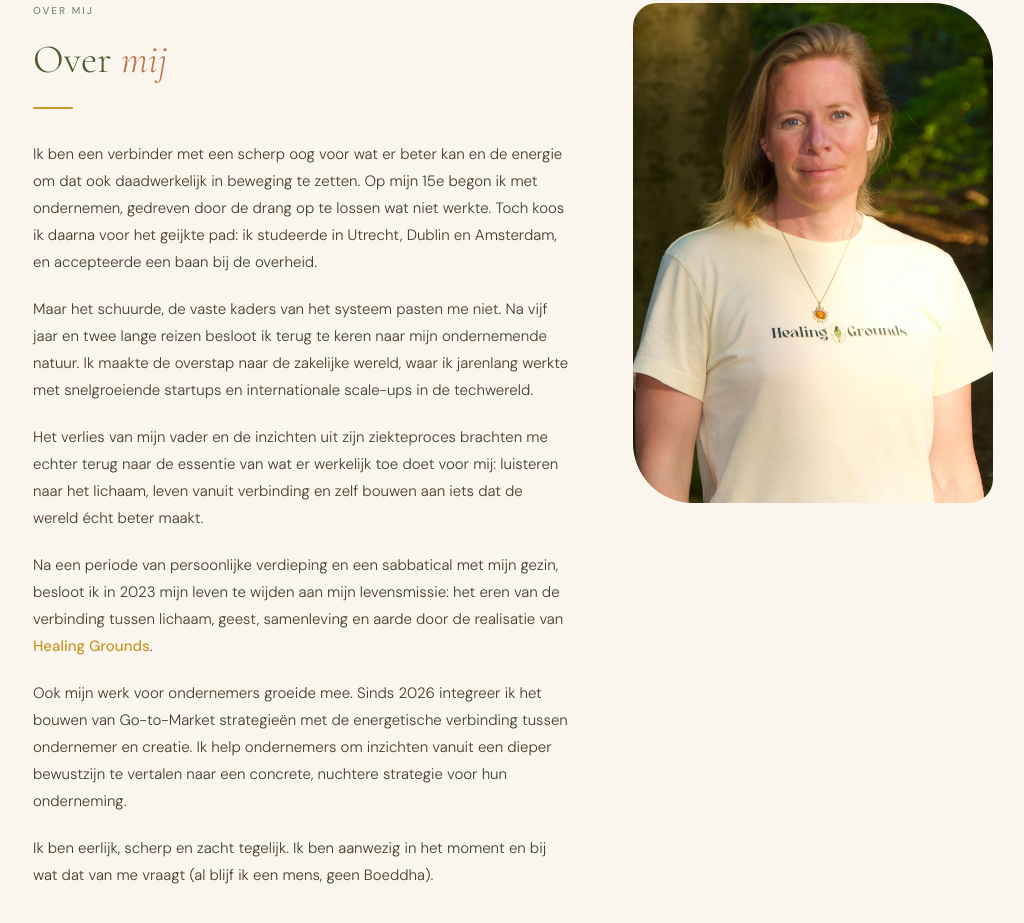
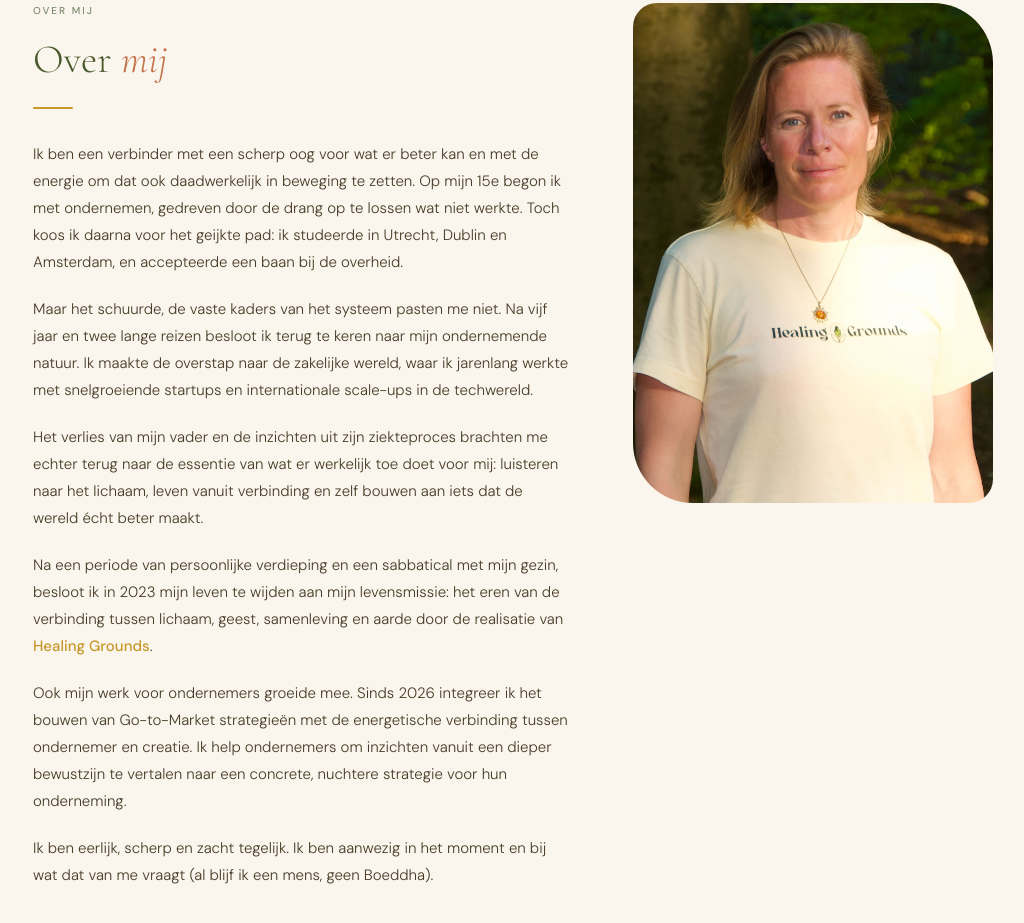
Before and after one commit to isabelbrouwer/isabelbrouwer.nl, an Eleventy site: page src/index.njk in a window 1280 px wide. Shown: the part 1307-2230 px from the top of the page, without its empty margins (127-1151 px from the left). Built offline with nearby package versions, Linux system fonts and the light colour scheme; Eleventy itself is replaced by a stand-in of ours; files that its build step writes are made by us from their sources.

Commit message:
aanpassing zin in manifest

```diff
--- a/src/index.njk
+++ b/src/index.njk
@@ -49,7 +49,7 @@ description: Isabel Brouwer. Gecommitteerd aan de gezondheid van mens, aarde en
         <span class="section-label">Over mij</span>
         <h2 class="section-title">Over <em>mij</em></h2>
         <div class="divider"></div>
-        <p class="body-text">Ik ben een verbinder met een scherp oog voor wat er beter kan en de energie om dat ook daadwerkelijk in beweging te zetten. Op mijn 15e begon ik met ondernemen, gedreven door de drang op te lossen wat niet werkte. Toch koos ik daarna voor het geijkte pad: ik studeerde in Utrecht, Dublin en Amsterdam, en accepteerde een baan bij de overheid.</p>
+        <p class="body-text">Ik ben een verbinder met een scherp oog voor wat er beter kan en met de energie om dat ook daadwerkelijk in beweging te zetten. Op mijn 15e begon ik met ondernemen, gedreven door de drang op te lossen wat niet werkte. Toch koos ik daarna voor het geijkte pad: ik studeerde in Utrecht, Dublin en Amsterdam, en accepteerde een baan bij de overheid.</p>
         <p class="body-text">Maar het schuurde, de vaste kaders van het systeem pasten me niet. Na vijf jaar en twee lange reizen besloot ik terug te keren naar mijn ondernemende natuur. Ik maakte de overstap naar de zakelijke wereld, waar ik jarenlang werkte met snelgroeiende startups en internationale scale-ups in de techwereld.</p>
         <p class="body-text">Het verlies van mijn vader en de inzichten uit zijn ziekteproces brachten me echter terug naar de essentie van wat er werkelijk toe doet voor mij: luisteren naar het lichaam, leven vanuit verbinding en zelf bouwen aan iets dat de wereld écht beter maakt.</p>
         <p class="body-text">Na een periode van persoonlijke verdieping en een sabbatical met mijn gezin, besloot ik in 2023 mijn leven te wijden aan mijn levensmissie: het eren van de verbinding tussen lichaam, geest, samenleving en aarde door de realisatie van <strong><a href="https://www.healinggrounds.org" target="_blank">Healing Grounds</a></strong>.</p>
```
